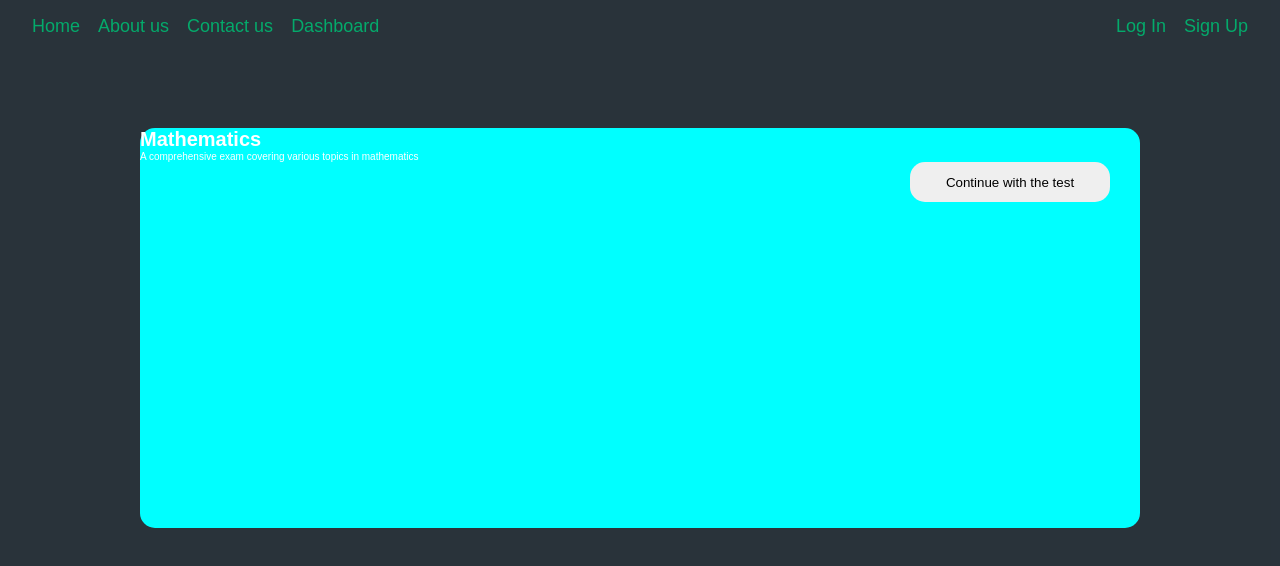
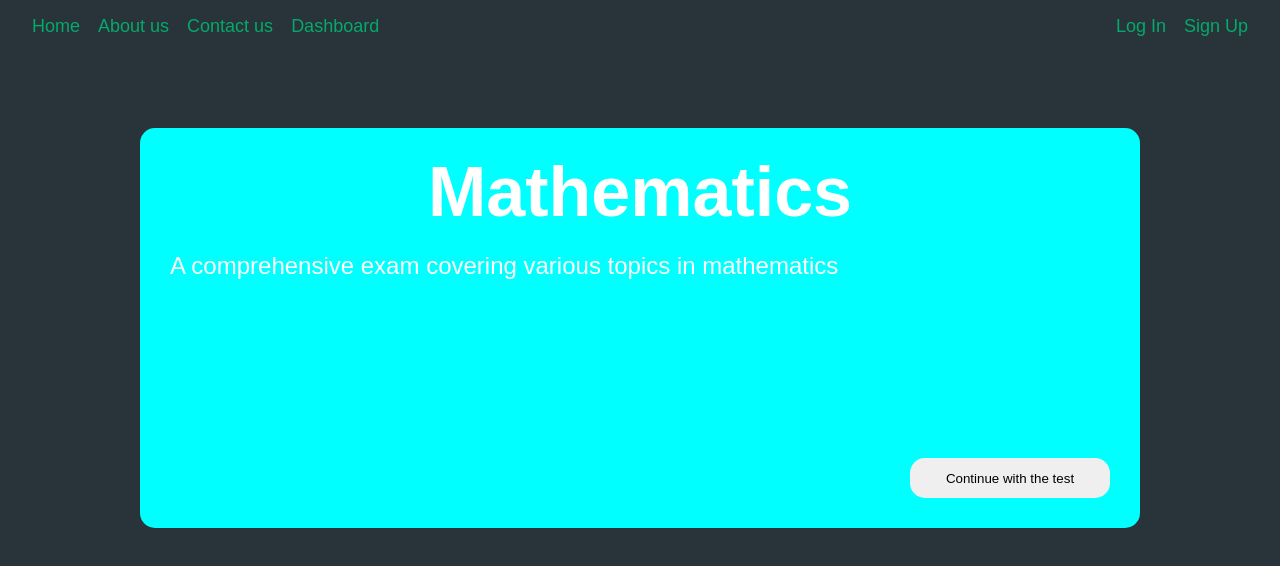
Before and after one commit to SookX/FreshEd, a React (Vite) app in the folder frontend/: page /info/1 in a window 1280 px wide. Shown: the top 566 px of the page. Built offline with nearby package versions, Linux system fonts and the light colour scheme; no server answers; a web font is replaced by a local one.

Commit message:
general.css greshka

```diff
--- a/frontend/src/css/general.css
+++ b/frontend/src/css/general.css
@@ -86,7 +86,7 @@ color: var(--purple); */
 /* border: solid 2px white; */
 /* } */
 
-*/
+
 /* .orange {
     box-shadow: 0 0 1.2rem var(--orange), inset 0 0 1.2rem var(--orange);
     border: solid 2px var(--orange-tint-1);
--- a/frontend/src/css/info.css
+++ b/frontend/src/css/info.css
@@ -7,8 +7,7 @@
 }
 
 .main-info {
-    display: flex;
-    flex-direction: column;
+    position: relative;
     height: 40rem;
     width: 100rem;
     background-color: aqua;
@@ -19,12 +18,21 @@
 }
 
 .info-btn {
-    display: block;
+    position: absolute;
     width: 20rem;
     height: 4rem;
     border: none;
     border-radius: 15px;
-    margin-left: auto;
-    margin-right: 3rem;
-    justify-self: flex-end;
+    bottom: 3rem;
+    right: 3rem;
+
 }
+
+.title {
+
+    font-size: 7rem;
+    text-align: center;
+    top: 3rem;
+    padding-top: 2.4rem;
+    padding-bottom: 2rem;
+}
--- a/frontend/src/screens/Information.jsx
+++ b/frontend/src/screens/Information.jsx
@@ -28,8 +28,8 @@ const Info = () => {
         !loading ? (
             <div className="info-container">
                 <div className="main-info">
-                    <h1>{element.title}</h1>
-                    <p>{element.description}</p>
+                    <h1 className="title">{element.title}</h1>
+                    <p className="answer">{element.description}</p>
                     <button className="info-btn" onClick={() => navigate(`/test`)}>Continue with the test</button>
                 </div>
 
```
